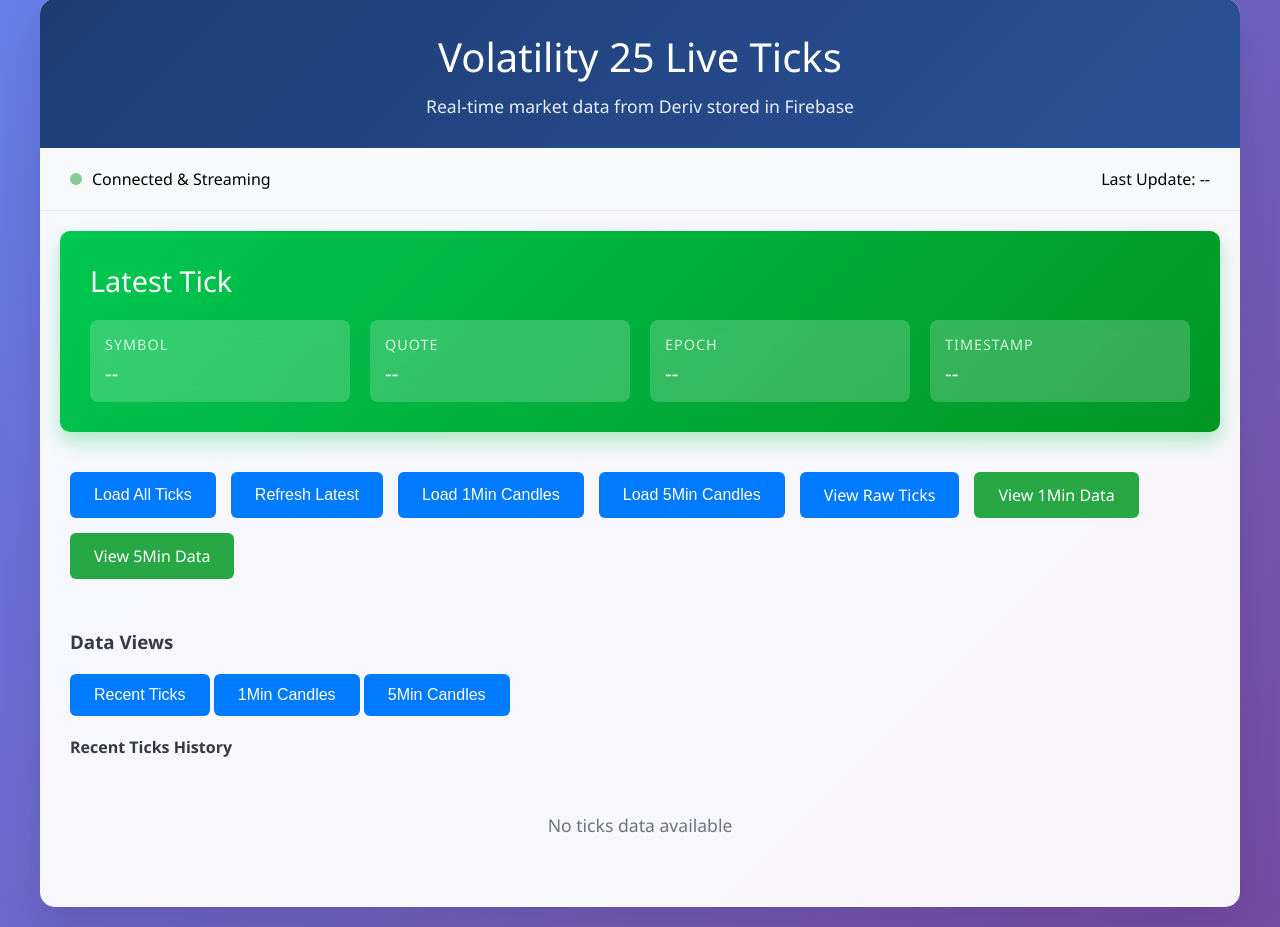
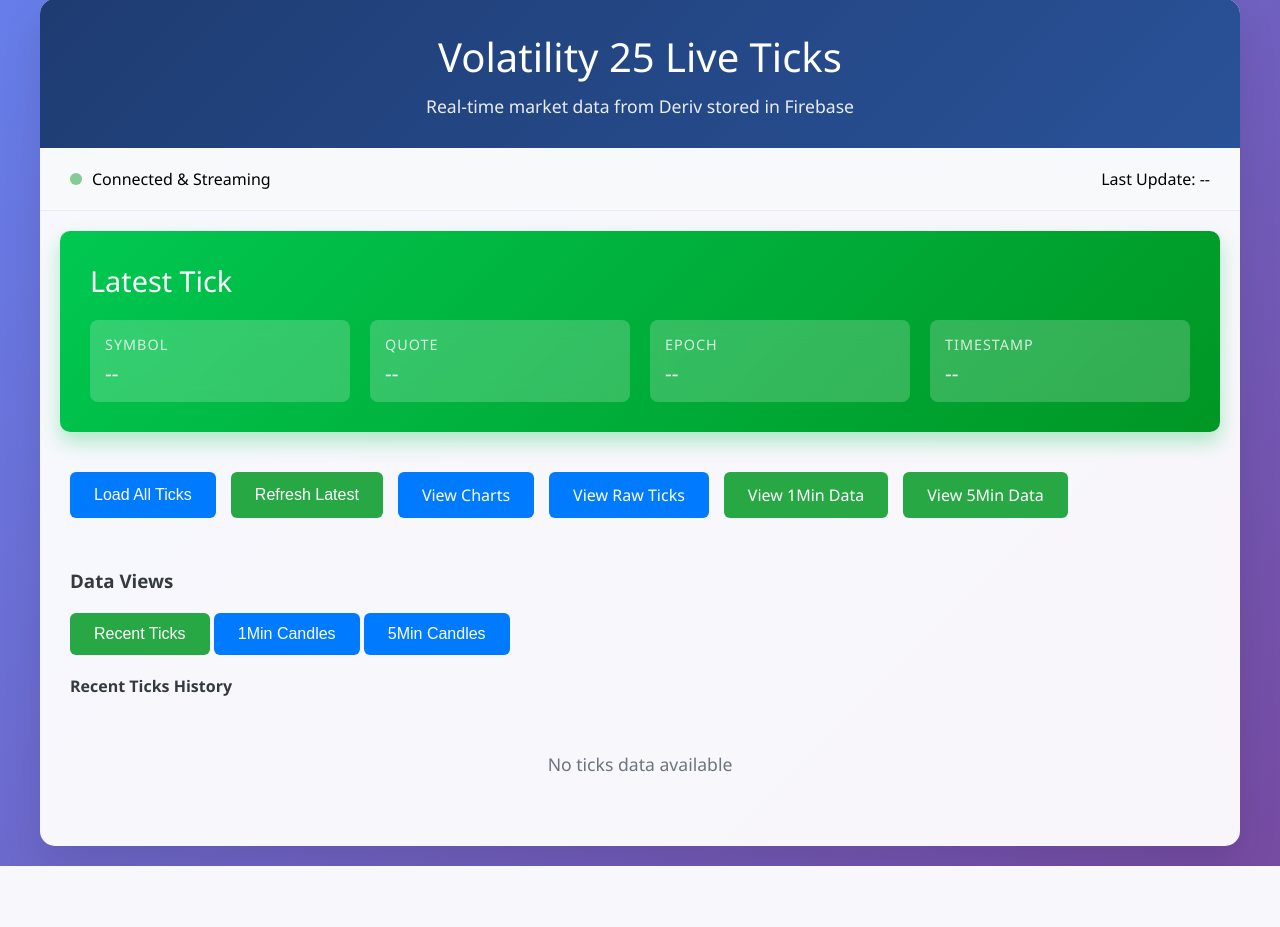
Before and after one commit to KhautaSeabata/TheCompanyV2, a Flask app: page / in a window 1280 px wide. Shown: the part 21-948 px from the top of the page. After the commit the page ends 887 px from the top, so only its background shows below. Run offline with Flask 3, Linux system fonts and the light colour scheme; data that the repository does not hold is empty.

Commit message:
Update index.html

```diff
--- a/templates/index.html
+++ b/templates/index.html
@@ -122,6 +122,7 @@
             display: flex;
             gap: 15px;
             flex-wrap: wrap;
+            justify-content: flex-start; /* Align buttons to the start */
         }
 
         .btn {
@@ -270,8 +271,7 @@
         <div class="controls">
             <button class="btn btn-primary" onclick="loadAllTicks()">Load All Ticks</button>
             <button class="btn btn-success" onclick="refreshLatestTick()">Refresh Latest</button>
-            <button class="btn btn-primary" onclick="load1MinCandles()">Load 1Min Candles</button>
-            <button class="btn btn-primary" onclick="load5MinCandles()">Load 5Min Candles</button>
+            <a href="/charts" class="btn btn-primary">View Charts</a>
             <a href="/api/all-ticks" class="btn btn-primary" target="_blank">View Raw Ticks</a>
             <a href="/api/1min-candles" class="btn btn-success" target="_blank">View 1Min Data</a>
             <a href="/api/5min-candles" class="btn btn-success" target="_blank">View 5Min Data</a>
@@ -334,10 +334,18 @@
             document.getElementById(tabName + 'View').style.display = 'block';
 
             // Update tab buttons
-            document.querySelectorAll('.controls button').forEach(btn => {
-                btn.classList.remove('btn-success');
-                btn.classList.add('btn-primary');
-            });
+            // You can enhance this part to highlight the active tab button
+            document.getElementById('ticksTab').classList.remove('btn-success');
+            document.getElementById('1minTab').classList.remove('btn-success');
+            document.getElementById('5minTab').classList.remove('btn-success');
+
+            document.getElementById('ticksTab').classList.add('btn-primary');
+            document.getElementById('1minTab').classList.add('btn-primary');
+            document.getElementById('5minTab').classList.add('btn-primary');
+
+            document.getElementById(tabName + 'Tab').classList.remove('btn-primary');
+            document.getElementById(tabName + 'Tab').classList.add('btn-success');
+
 
             // Load data for the selected tab
             if (tabName === 'ticks') {
```
